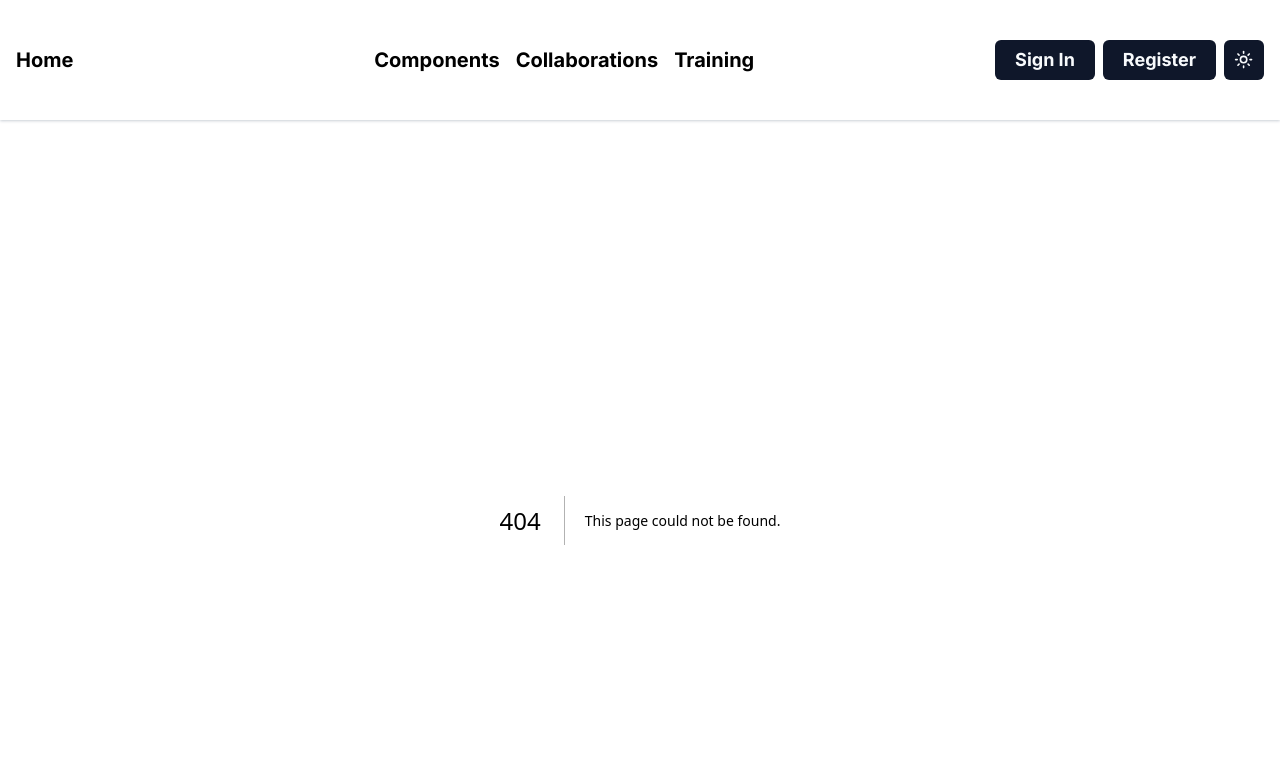
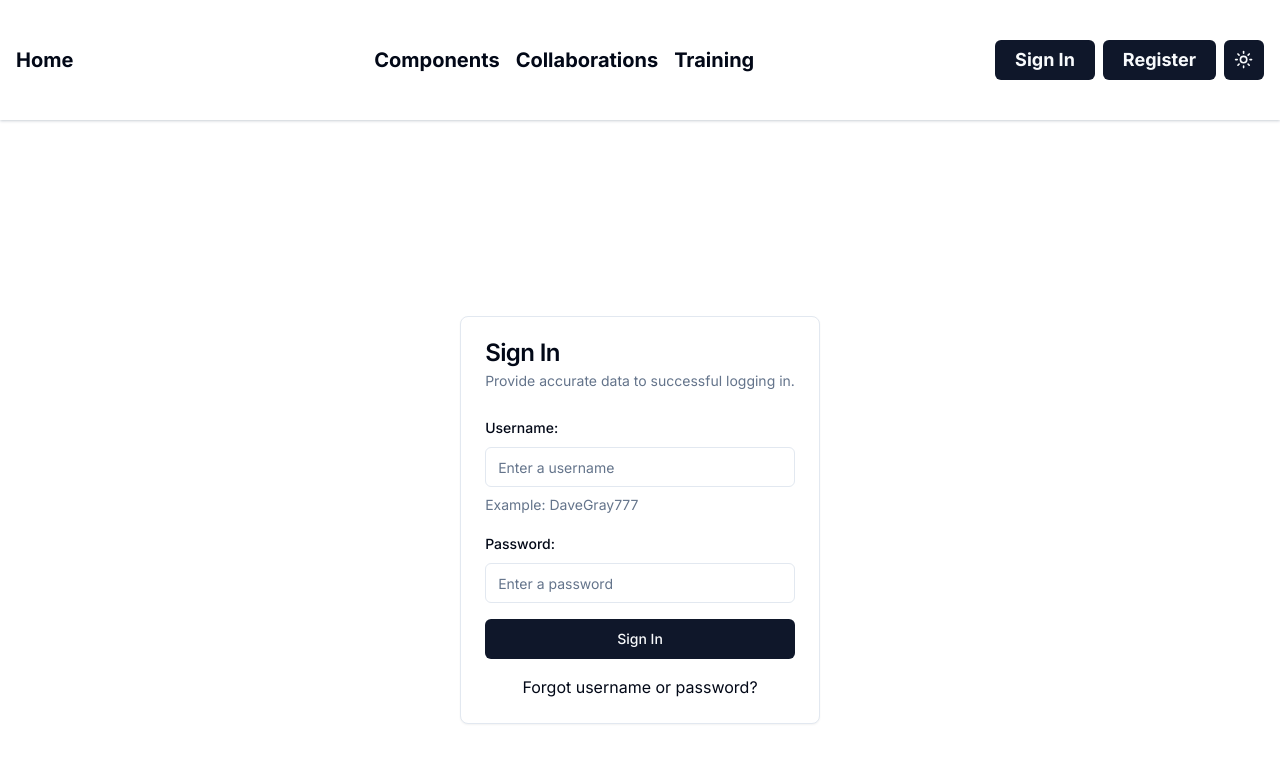
Before and after one commit to ZulfiPy/NextFrontTSForRW, a Next.js app: page /sign-in in a window 1280 px wide. Before the commit this address had no page. Shown: the top 762 px of the page. Built offline with nearby package versions, Linux system fonts and the light colour scheme.

Commit message:
Sign In page created

```diff
--- /dev/null
+++ b/src/app/sign-in/page.tsx
@@ -0,0 +1,11 @@
+import SignInForm from "@/components/SignInForm";
+
+const SignInPage = () => {
+    return (
+        <section className="container flex flex-col items-center justify-center min-h-screen">
+            <SignInForm />
+        </section>
+    )
+}
+
+export default SignInPage;
```
